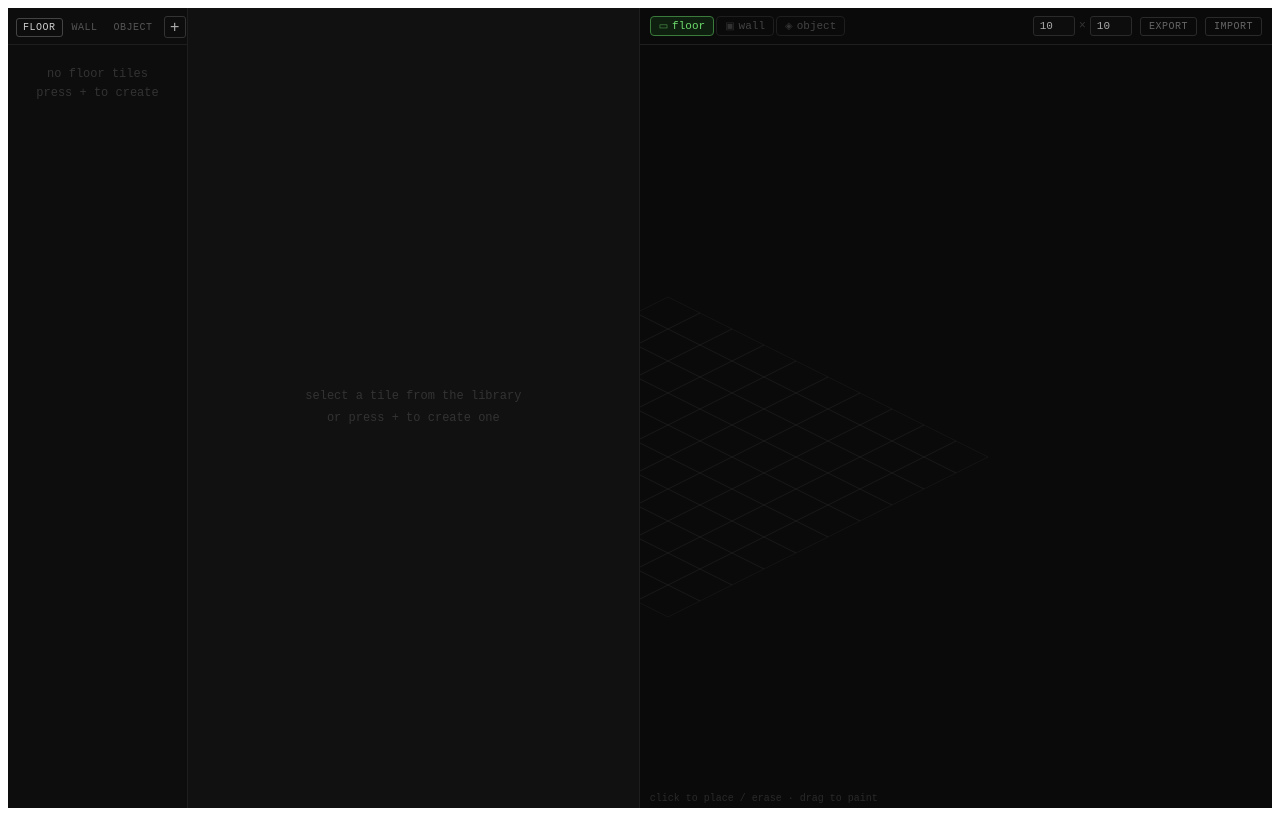
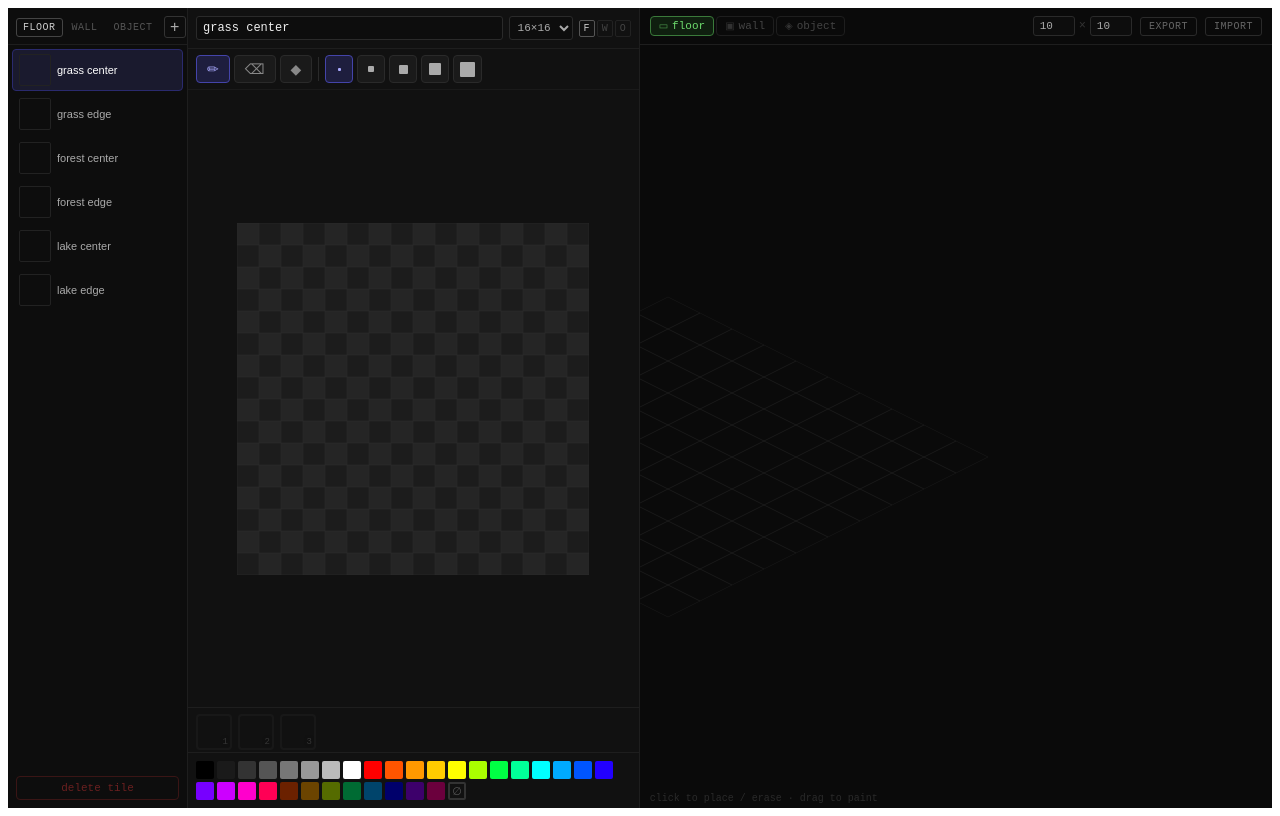
Before and after one commit to purrrrrrrrrrr/purr.you, a SvelteKit app: page /editor in a window 1280 px wide. Built offline with nearby package versions, Linux system fonts and the light colour scheme.

Commit message:
feat(editor): scaffold default biome tiles on first load

```diff
--- a/src/routes/editor/+page.svelte
+++ b/src/routes/editor/+page.svelte
@@ -834,6 +834,22 @@
 		} catch {}
 	}
 
+	function scaffoldDefaults() {
+		const savedType = activeType;
+
+		activeType = 'floor';
+		for (const group of ['grass', 'forest', 'lake'] as const) {
+			newTile({ name: `${group} center`, group, variant: 'center' });
+			newTile({ name: `${group} edge`, group, variant: 'edge' });
+		}
+
+		activeType = 'wall';
+		newTile({ name: 'mountain' });
+
+		activeType = savedType;
+		selectedId = tiles[0]?.id ?? null;
+	}
+
 	// ─── Export / import ──────────────────────────────────────────────────────────
 	function exportJSON() {
 		const blob = new Blob([JSON.stringify({ tiles, level }, null, 2)], { type: 'application/json' });
@@ -870,6 +886,7 @@
 
 	onMount(() => {
 		load();
+		if (tiles.length === 0) scaffoldDefaults();
 		requestRender();
 		window.addEventListener('keydown', onKeyDown);
 		const ro = new ResizeObserver(requestRender);
```
